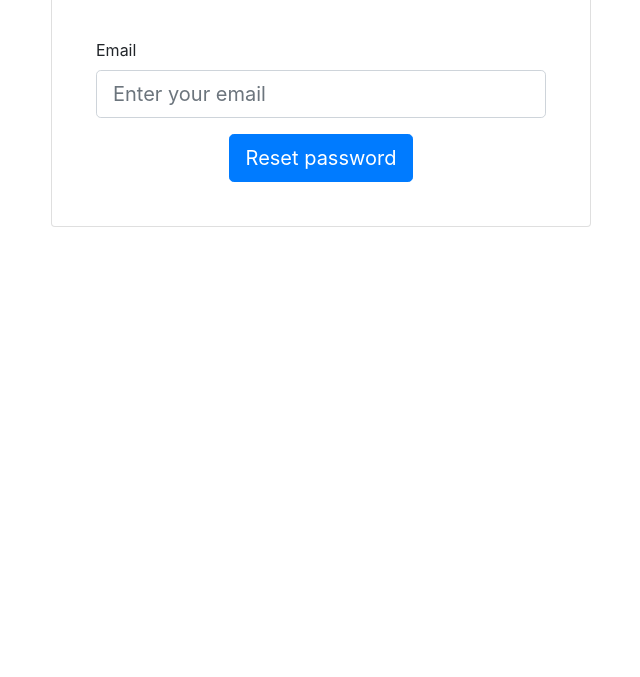
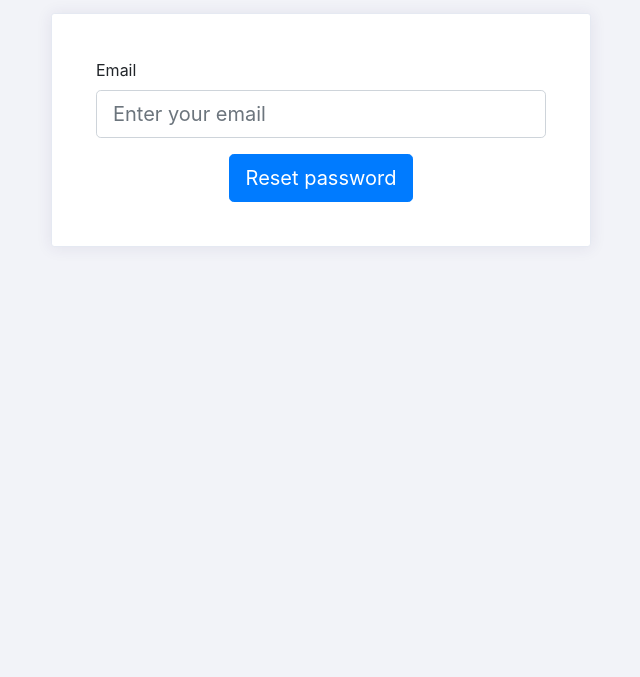
Before and after one commit to Agata-Kucharska/MusicLibrary, a plain HTML site: page passwordReset.html in a window 1280 px wide. Shown: the part 123-800 px from the top of the page, without its empty margins (319-959 px from the left). Drawn offline with nearby package versions, Linux system fonts and the light colour scheme; files that its build step writes are made by us from their sources.

Commit message:
Update and rename resetHasla.html to passwordReset.html

```diff
--- a/resetHasla.html
+++ b/passwordReset.html
@@ -11,7 +11,7 @@
 			<script src="https://ajax.googleapis.com/ajax/libs/jquery/3.4.1/jquery.min.js"></script>
 		    <script src="https://cdnjs.cloudflare.com/ajax/libs/popper.js/1.16.0/umd/popper.min.js"></script>
 			<script src="https://maxcdn.bootstrapcdn.com/bootstrap/4.4.1/js/bootstrap.min.js"></script>
-			<link rel="stylesheet" href="haslo.css">
+			<link rel="stylesheet" href="passwordReset.css">
         <div class="container h-100">
     		<div class="row h-100">
 				<div class="col-sm-10 col-md-8 col-lg-6 mx-auto d-table h-100">
```
